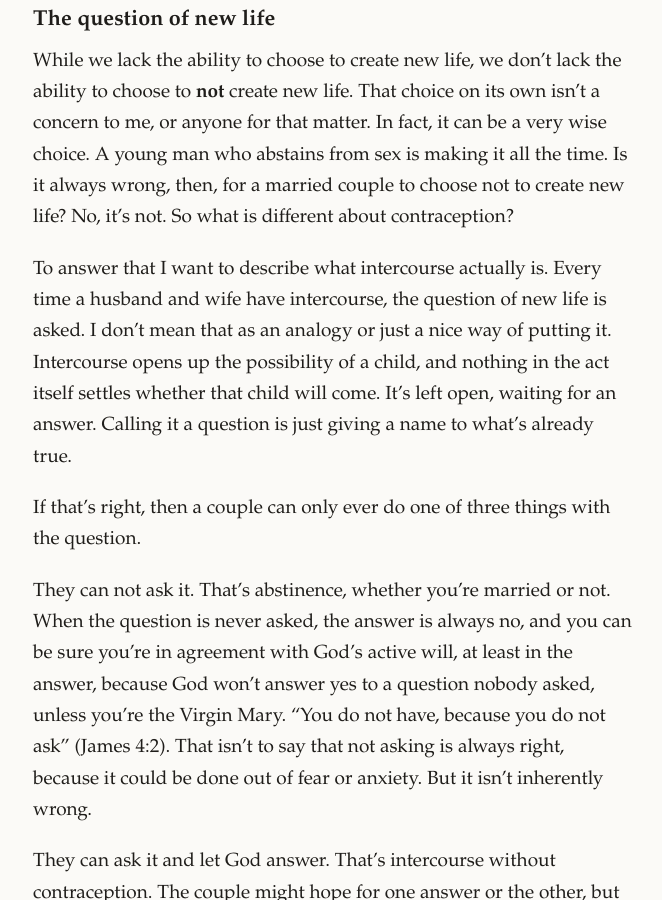
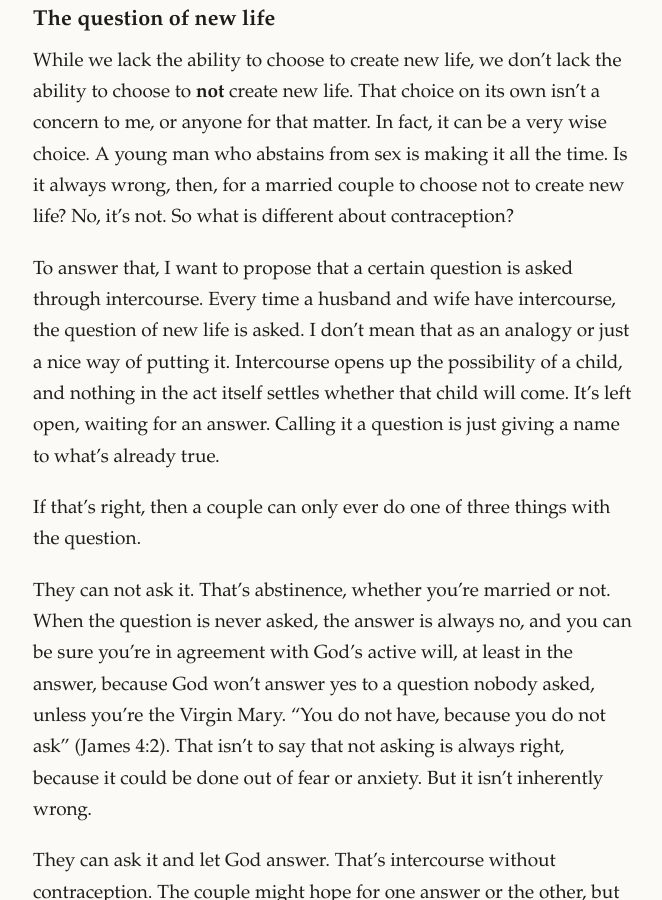
Before and after one commit to JezCam/jeremycameron.com, a Jekyll site: the page built from _posts/2026-10-22-my-thoughts-on-contraception.md, in a window 1280 px wide and 900 px high, scrolled down 2863 px. Shown: the whole window, without its empty margins (307-969 px from the left). Built offline with Jekyll 4.4.1, drawn with Linux system fonts in a browser that asks for light colours.

Commit message:
Reword intercourse question line in contraception post
Co-Authored-By: Claude Opus 5.5 <noreply@anthropic.com>

```diff
--- a/_posts/2026-10-22-my-thoughts-on-contraception.md
+++ b/_posts/2026-10-22-my-thoughts-on-contraception.md
@@ -46,7 +46,7 @@ But we all lack the natural ability to cause a pregnancy. We can all start the p
 
 While we lack the ability to choose to create new life, we don't lack the ability to choose to **not** create new life. That choice on its own isn't a concern to me, or anyone for that matter. In fact, it can be a very wise choice. A young man who abstains from sex is making it all the time. Is it always wrong, then, for a married couple to choose not to create new life? No, it's not. So what is different about contraception?
 
-To answer that I want to describe what intercourse actually is. Every time a husband and wife have intercourse, the question of new life is asked. I don't mean that as an analogy or just a nice way of putting it. Intercourse opens up the possibility of a child, and nothing in the act itself settles whether that child will come. It's left open, waiting for an answer. Calling it a question is just giving a name to what's already true.
+To answer that, I want to propose that a certain question is asked through intercourse. Every time a husband and wife have intercourse, the question of new life is asked. I don't mean that as an analogy or just a nice way of putting it. Intercourse opens up the possibility of a child, and nothing in the act itself settles whether that child will come. It's left open, waiting for an answer. Calling it a question is just giving a name to what's already true.
 
 If that's right, then a couple can only ever do one of three things with the question.
 
```
